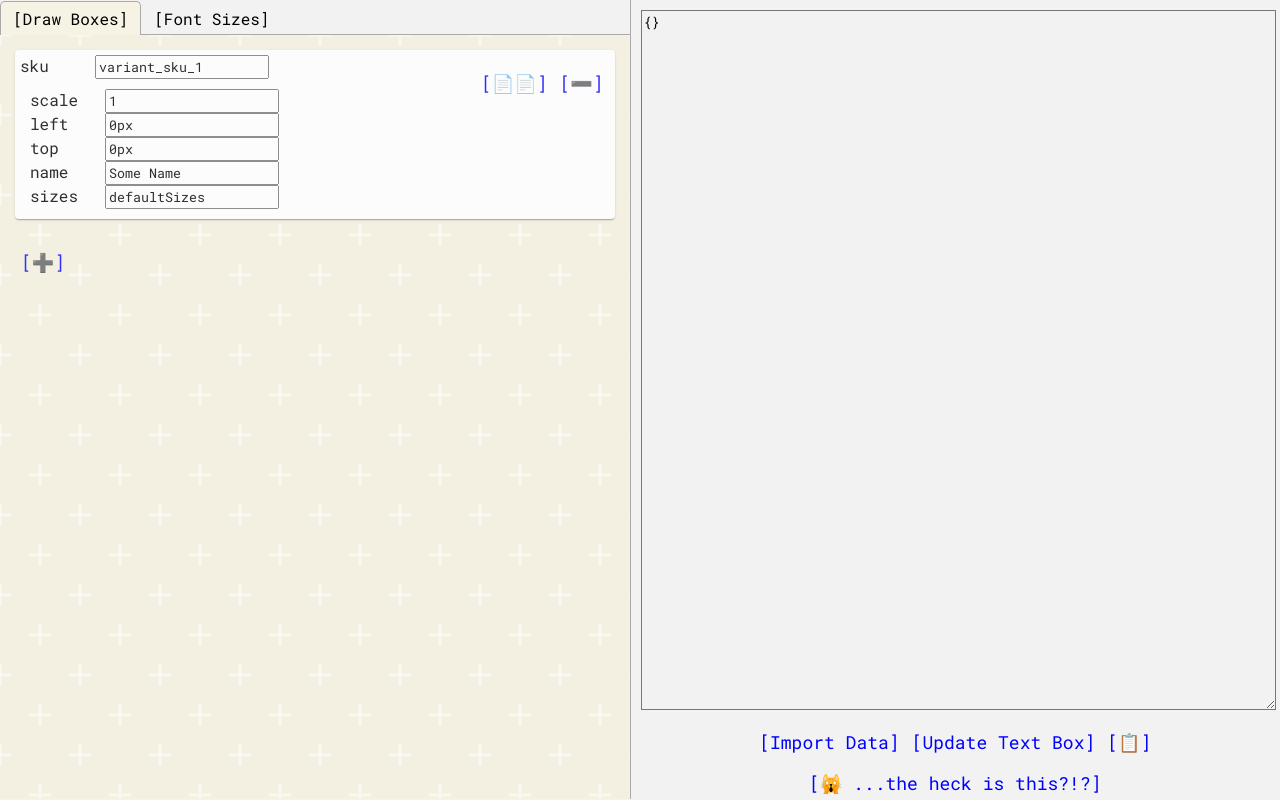
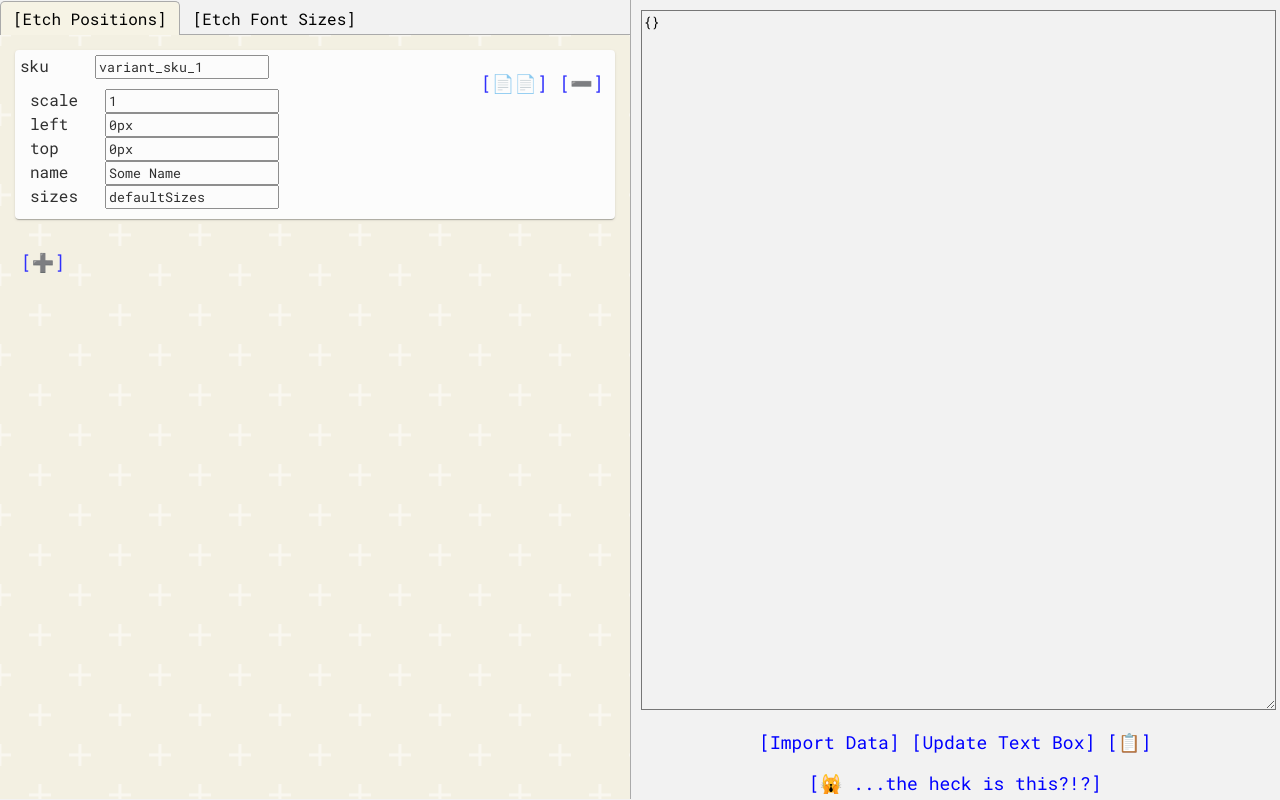
Before and after one commit to tlegasse/personalizer-utility, a React (Create React App) app: page / in a window 1280 px wide. Built offline with nearby package versions, Linux system fonts and the light colour scheme.

Commit message:
Making scale save ints instead of strings. Updating tab names

```diff
--- a/src/App.js
+++ b/src/App.js
@@ -22,8 +22,8 @@ function App() {
         <div className="app-column">
           <Tabs onSelect={resetAppData}>
             <TabList>
-              <Tab>[Draw Boxes]</Tab>
-              <Tab>[Font Sizes]</Tab>
+              <Tab>[Etch Positions]</Tab>
+              <Tab>[Etch Font Sizes]</Tab>
             </TabList>
 
             <TabPanel>
--- a/src/components/DrawBoxVariant.js
+++ b/src/components/DrawBoxVariant.js
@@ -4,8 +4,9 @@ export default function DrawBoxVariant(props) {
   const sku = props.sku
 
   const updateAppDataFromInputs = (event) => {
+    const name = event.target.getAttribute('name');
     const tempAppData = Object.assign({}, props.appData);
-    tempAppData[props.sku][event.target.getAttribute('name')] = event.target.value;
+    tempAppData[props.sku][name] = (name === 'scale') ? parseInt(event.target.value) : event.target.value;
 
     props.setAppData(tempAppData)
   }
```
